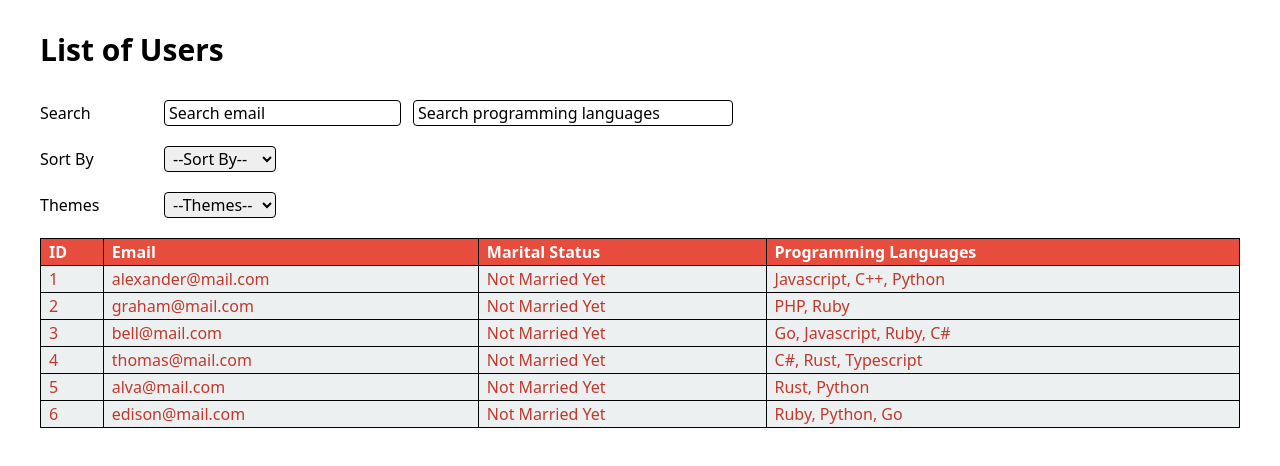
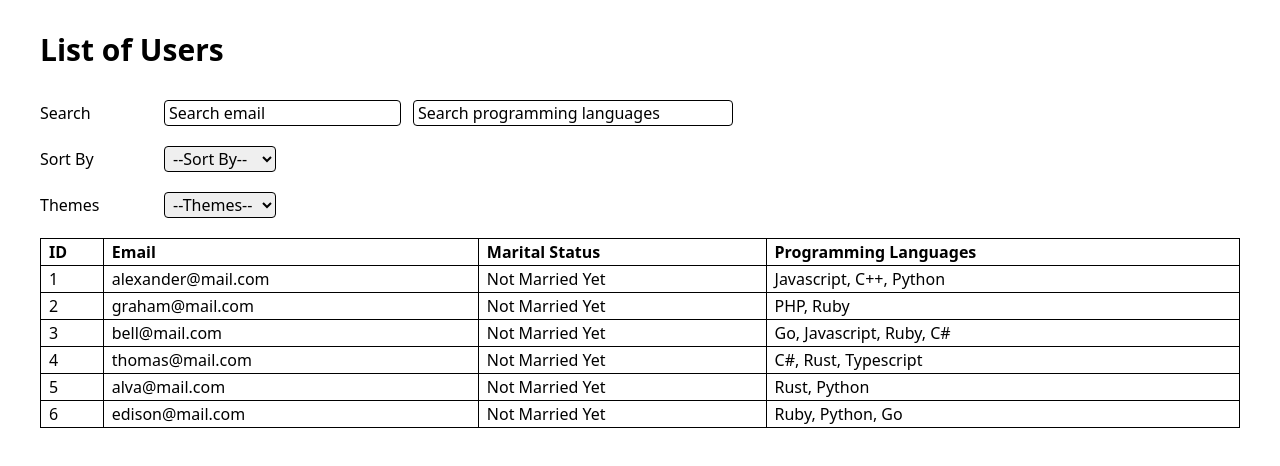
Before and after one commit to mstkm/list-of-users, a React (Create React App) app: page / in a window 1280 px wide. Shown: the top 466 px of the page. Built offline with nearby package versions, Linux system fonts and the light colour scheme.

Commit message:
change theme

```diff
--- a/src/App.js
+++ b/src/App.js
@@ -164,19 +164,19 @@ const App = () => {
     <div className='mx-10'>
       <table className='w-full'>
         <tbody className='border-[1px]'>
-          <tr className={`bg-[#e74c3c]`}>
-            <th className={`border-[1px] border-black text-start pl-2 text-[#ffffff]`}>ID</th>
-            <th className={`border-[1px] border-black text-start pl-2 text-[#ffffff]`}>Email</th>
-            <th className={`border-[1px] border-black text-start pl-2 text-[#ffffff]`}>Marital Status</th>
-            <th className={`border-[1px] border-black text-start pl-2 text-[#ffffff]`}>Programming Languages</th>
+          <tr className={`bg-[${headerColor}]`}>
+            <th className={`border-[1px] border-black text-start pl-2 text-[${headerTextColor}]`}>ID</th>
+            <th className={`border-[1px] border-black text-start pl-2 text-[${headerTextColor}]`}>Email</th>
+            <th className={`border-[1px] border-black text-start pl-2 text-[${headerTextColor}]`}>Marital Status</th>
+            <th className={`border-[1px] border-black text-start pl-2 text-[${headerTextColor}]`}>Programming Languages</th>
           </tr>
           {dataUsers.map((user, index) => {
               return (
-                <tr key={String(index)} className={`bg-[#ecf0f1]`}>
-                  <td className={`border-[1px] border-black text-start pl-2 text-[#c0392b]`}>{user.id}</td>
-                  <td className={`border-[1px] border-black text-start pl-2 text-[#c0392b]`}>{user.email}</td>
-                  <td className={`border-[1px] border-black text-start pl-2 text-[#c0392b]`}>{user.isMarried ? 'Married' : 'Not Married Yet'}</td>
-                  <td className={`border-[1px] border-black text-start pl-2 text-[#c0392b]`}>{user.programmingLanguages.join(', ')}</td>
+                <tr key={String(index)} className={`bg-[${detailColor}]`}>
+                  <td className={`border-[1px] border-black text-start pl-2 text-[${detailTextColor}]`}>{user.id}</td>
+                  <td className={`border-[1px] border-black text-start pl-2 text-[${detailTextColor}]`}>{user.email}</td>
+                  <td className={`border-[1px] border-black text-start pl-2 text-[${detailTextColor}]`}>{user.isMarried ? 'Married' : 'Not Married Yet'}</td>
+                  <td className={`border-[1px] border-black text-start pl-2 text-[${detailTextColor}]`}>{user.programmingLanguages.join(', ')}</td>
                 </tr>
               )
             })}
```
